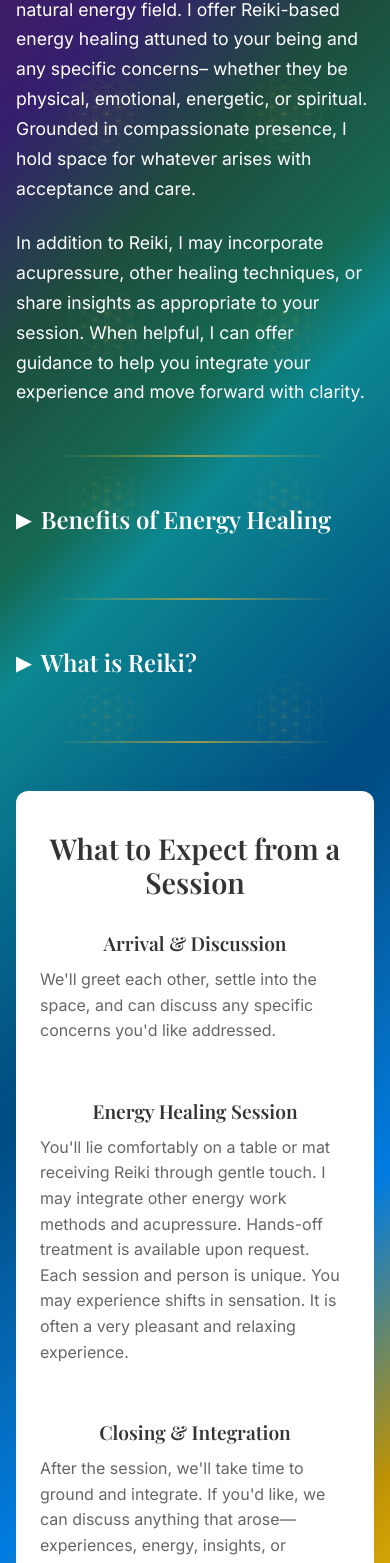
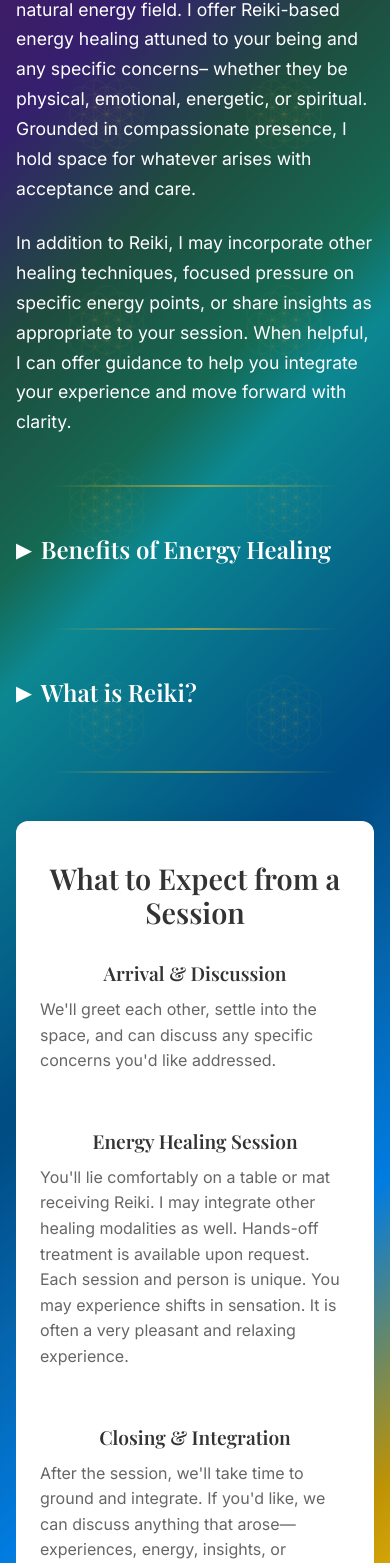
Before and after one commit to naturalCode4/kalyanamitta-website, a React (Create React App) app: page /energy-work in a window 390 px wide. Shown: the part 986-2549 px from the top of the page. Built offline with nearby package versions, Linux system fonts and the light colour scheme; the HTML template or start-up script is replaced by a standard one.

Commit message:
third attempt to fix collapsible arrow on mobile

```diff
--- a/src/pages/EnergyWork.js
+++ b/src/pages/EnergyWork.js
@@ -60,7 +60,7 @@ const EnergyWork = () => {
                 Energy healing addresses diverse needs by restoring and optimizing the body's natural energy field. I offer Reiki-based energy healing attuned to your being and any specific concerns– whether they be physical, emotional, energetic, or spiritual. Grounded in compassionate presence, I hold space for whatever arises with acceptance and care.
               </p>
               <p>
-                In addition to Reiki, I may incorporate acupressure, other healing techniques, or share insights as appropriate to your session. When helpful, I can offer guidance to help you integrate your experience and move forward with clarity.
+                In addition to Reiki, I may incorporate other healing techniques, focused pressure on specific energy points, or share insights as appropriate to your session. When helpful, I can offer guidance to help you integrate your experience and move forward with clarity.
               </p>
               {window.innerWidth > 768 && <br />}
               <div className="gold-divider"></div>
@@ -131,7 +131,7 @@ const EnergyWork = () => {
                 <div className="expect-item">
                   <h4>Energy Healing Session</h4>
                   <p>
-                    You'll lie comfortably on a table or mat receiving Reiki through gentle touch. I may integrate other energy work methods and acupressure. Hands-off treatment is available upon request. Each session and person is unique. You may experience shifts in sensation. It is often a very pleasant and relaxing experience.
+                    You'll lie comfortably on a table or mat receiving Reiki. I may integrate other healing modalities as well. Hands-off treatment is available upon request. Each session and person is unique. You may experience shifts in sensation. It is often a very pleasant and relaxing experience.
                   </p>
                 </div>
 
--- a/src/styles/shared.css
+++ b/src/styles/shared.css
@@ -286,24 +286,30 @@ html {
   align-items: center;
   gap: 10px;
   transition: color 0.2s ease;
-  -webkit-tap-highlight-color: transparent;
   -webkit-tap-highlight-color: rgba(0,0,0,0);
-  tap-highlight-color: transparent;
-  outline: none;
-  background: none;
+  -webkit-user-select: none;
+  -moz-user-select: none;
+  -ms-user-select: none;
+  background-color: transparent;
+  border: none;
+  padding: 0;
+  margin: 0;
 }
 
-.collapsible-header:focus {
-  outline: none;
-  background: none;
+.collapsible-header * {
+  -webkit-tap-highlight-color: rgba(0,0,0,0);
 }
 
 .collapsible-header:hover {
   opacity: 0.8;
 }
 
+.collapsible-header:focus {
+  outline: none;
+}
+
 .collapsible-header:active {
-  background: none;
+  background-color: transparent;
 }
 
 .triangle {
@@ -311,9 +317,8 @@ html {
   transition: transform 0.3s ease;
   font-size: 0.8em;
   color: inherit;
-  -webkit-tap-highlight-color: transparent;
   -webkit-tap-highlight-color: rgba(0,0,0,0);
-  pointer-events: none; /* Prevent triangle itself from being tapped */
+  flex-shrink: 0;
 }
 
 .triangle.open {
@@ -328,23 +333,7 @@ html {
 }
 
 .collapsible-content.open {
-  max-height: 5000px; /* Large enough to accommodate content */
+  max-height: 5000px;
   opacity: 1;
   transition: max-height 0.5s ease-in, opacity 0.4s ease-in;
 }
-
-/* Mobile-specific collapsible header override */
-@media (max-width: 768px) {
-  .collapsible-header {
-    -webkit-tap-highlight-color: transparent !important;
-    -webkit-tap-highlight-color: rgba(0,0,0,0) !important;
-    outline: none !important;
-    background: none !important;
-  }
-
-  .collapsible-header:focus,
-  .collapsible-header:active {
-    background: none !important;
-    outline: none !important;
-  }
-}
```
